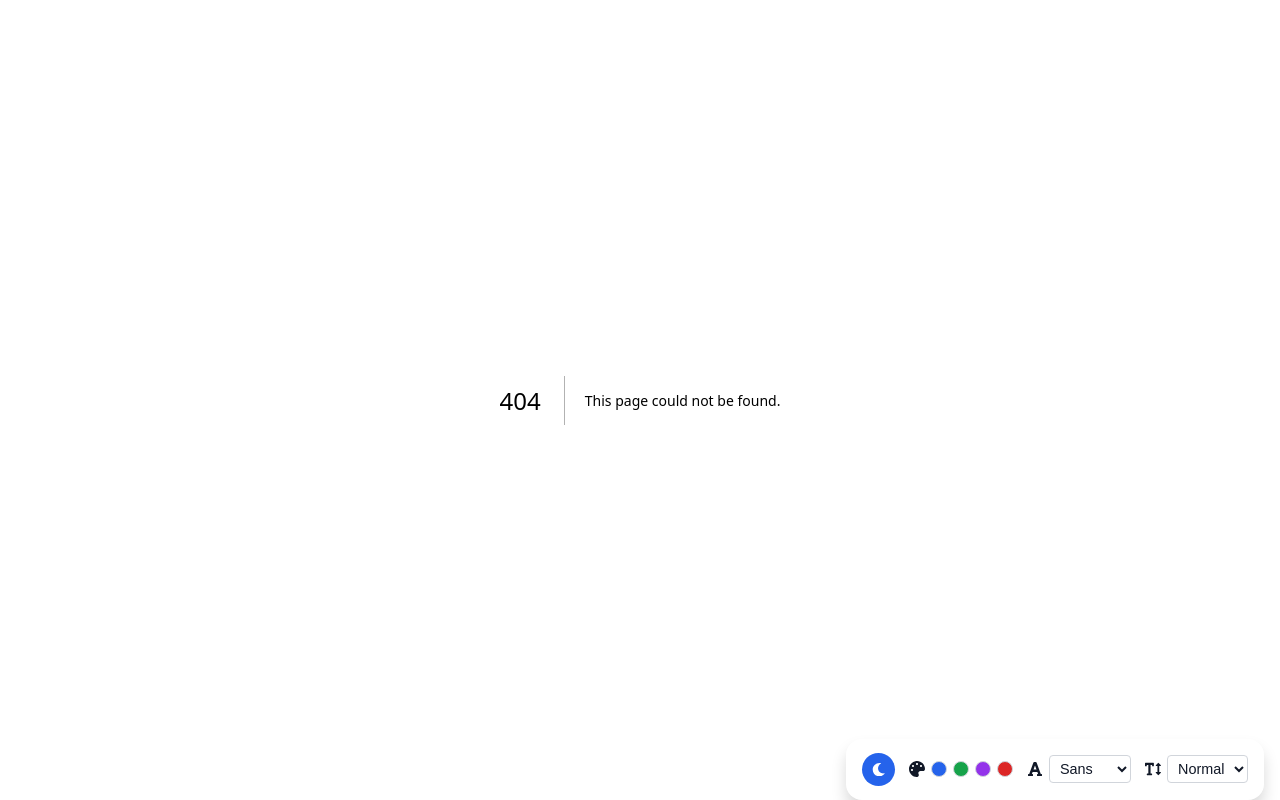
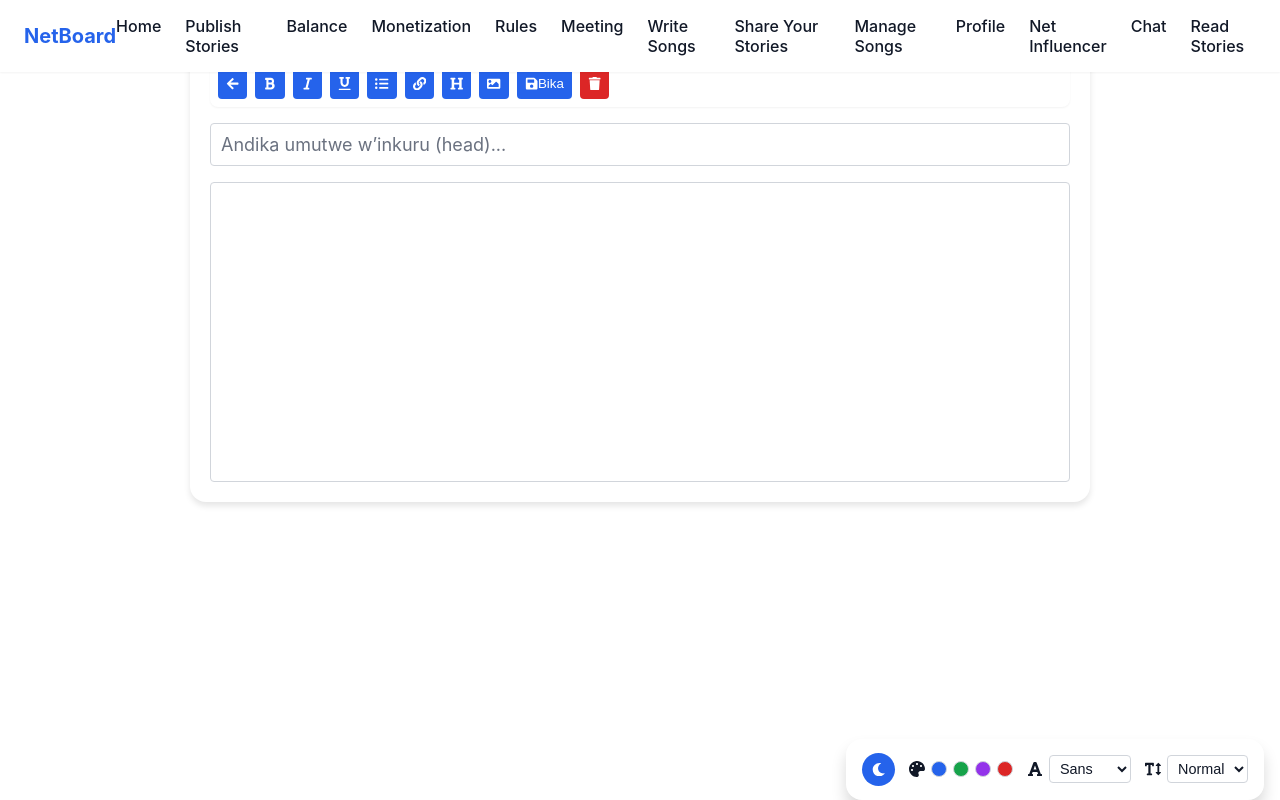
Before and after one commit to Newbhjj2222/admin, a Next.js app: page /editor in a window 1280 px wide. Before the commit this address had no page. Built offline with nearby package versions, Linux system fonts and the light colour scheme.

Commit message:
Create editor.js

```diff
--- /dev/null
+++ b/src/pages/editor.js
@@ -0,0 +1,218 @@
+'use client';
+import React, { useEffect, useState, useRef } from "react";
+import { useRouter, useSearchParams } from "next/navigation";
+import { db } from "@/components/firebase";
+import { doc, getDoc, updateDoc } from "firebase/firestore";
+import { FaBold, FaItalic, FaUnderline, FaHeading, FaListUl, FaLink, FaImage, FaSave, FaTrash, FaArrowLeft } from "react-icons/fa";
+import Net from "../components/Net";
+
+export default function EditorPage() {
+  const router = useRouter();
+  const searchParams = useSearchParams();
+  const postId = searchParams.get("id");
+  const editorRef = useRef(null);
+
+  const [head, setHead] = useState("");
+  const [story, setStory] = useState("");
+  const [imageUrl, setImageUrl] = useState("");
+  const [loading, setLoading] = useState(false);
+
+  useEffect(() => {
+    if (!postId) return;
+    const fetchPost = async () => {
+      try {
+        const ref = doc(db, "posts", postId);
+        const snap = await getDoc(ref);
+        if (snap.exists()) {
+          const data = snap.data();
+          setHead(data.head || "");
+          setStory(data.story || "");
+          setImageUrl(data.imageUrl || "");
+          if (editorRef.current) editorRef.current.innerHTML = data.story || "";
+        } else {
+          alert("Inkuru ntiboneka.");
+          router.push("/");
+        }
+      } catch (error) {
+        console.error("Error fetching post:", error);
+      }
+    };
+    fetchPost();
+  }, [postId, router]);
+
+  const formatText = (command) => {
+    document.execCommand(command, false, null);
+  };
+
+  const insertImage = () => {
+    const url = prompt("Shyiramo URL y'ifoto:");
+    if (!url) return;
+    document.execCommand("insertImage", false, url);
+  };
+
+  const savePost = async () => {
+    if (!head.trim()) return alert("Shyiramo umutwe w'inkuru!");
+    if (!editorRef.current) return;
+
+    const content = editorRef.current.innerHTML;
+    setLoading(true);
+    try {
+      const ref = doc(db, "posts", postId);
+      await updateDoc(ref, {
+        head,
+        story: content,
+        imageUrl,
+        updatedAt: new Date(),
+      });
+      setStory(content);
+      setLoading(false);
+      alert("Inkuru ivuguruwe neza ✅");
+    } catch (error) {
+      setLoading(false);
+      console.error("Error saving post:", error);
+      alert("Byanze gukomeza kubika inkuru.");
+    }
+  };
+
+  const deletePost = async () => {
+    if (!confirm("Ushaka koko gusiba iyi nkuru?")) return;
+    try {
+      await updateDoc(doc(db, "posts", postId), { deleted: true });
+      alert("Inkuru yasibwe 🚫");
+      router.push("/");
+    } catch (error) {
+      console.error("Error deleting post:", error);
+      alert("Byanze gusiba inkuru.");
+    }
+  };
+
+  const handleInput = (e) => {
+    const sel = window.getSelection();
+    if (!sel.rangeCount) return;
+    const range = sel.getRangeAt(0);
+    setStory(editorRef.current.innerHTML);
+    sel.removeAllRanges();
+    sel.addRange(range);
+  };
+
+  return (
+    <>
+      <Net />
+      <div className="editorContainer">
+        {/* Toolbar */}
+        <div className="toolbar">
+          <button onClick={() => router.back()} title="Subira inyuma"><FaArrowLeft /></button>
+          <button onClick={() => formatText("bold")} title="Bold"><FaBold /></button>
+          <button onClick={() => formatText("italic")} title="Italic"><FaItalic /></button>
+          <button onClick={() => formatText("underline")} title="Underline"><FaUnderline /></button>
+          <button onClick={() => formatText("insertUnorderedList")} title="List"><FaListUl /></button>
+          <button onClick={() => formatText("createLink")} title="Link"><FaLink /></button>
+          <button onClick={() => formatText("formatBlock", "<h2>")} title="Heading"><FaHeading /></button>
+          <button onClick={insertImage} title="Insert Image"><FaImage /></button>
+          <button onClick={savePost} disabled={loading} title="Save"><FaSave /> {loading ? "Irabika..." : "Bika"}</button>
+          <button onClick={deletePost} className="delete" title="Delete"><FaTrash /></button>
+        </div>
+
+        {imageUrl && <img src={imageUrl} alt={head} className="postImage" />}
+
+        <input
+          className="titleInput"
+          placeholder="Andika umutwe w’inkuru (head)..."
+          value={head}
+          onChange={(e) => setHead(e.target.value)}
+        />
+
+        <div
+          className="editorArea"
+          contentEditable
+          suppressContentEditableWarning
+          ref={editorRef}
+          onInput={handleInput}
+        ></div>
+      </div>
+
+      {/* =========================
+          CSS INLINE FOR THEME SUPPORT
+      ========================= */}
+      <style jsx>{`
+        .editorContainer {
+          max-width: 900px;
+          margin: 40px auto;
+          padding: 20px;
+          background: var(--bg-card);
+          color: var(--foreground);
+          border-radius: var(--radius-lg);
+          box-shadow: var(--shadow-md);
+          display: flex;
+          flex-direction: column;
+          gap: 16px;
+        }
+
+        .toolbar {
+          display: flex;
+          flex-wrap: wrap;
+          gap: 8px;
+          background: var(--bg-card);
+          padding: 8px;
+          border-radius: var(--radius-md);
+          box-shadow: var(--shadow-sm);
+        }
+
+        .toolbar button {
+          background: var(--primary);
+          color: var(--text-light);
+          border: none;
+          border-radius: var(--radius-sm);
+          padding: 8px;
+          cursor: pointer;
+          display: flex;
+          align-items: center;
+          justify-content: center;
+          transition: transform 0.15s;
+        }
+        .toolbar button:hover { transform: translateY(-2px); }
+        .toolbar .delete { background: var(--danger); }
+
+        .postImage {
+          width: 100%;
+          max-height: 400px;
+          object-fit: cover;
+          border-radius: var(--radius-md);
+        }
+
+        .titleInput {
+          padding: 10px;
+          font-size: var(--text-lg);
+          font-family: var(--font-sans);
+          border-radius: var(--radius-sm);
+          border: 1px solid var(--gray-300);
+          background: var(--bg-card);
+          color: var(--foreground);
+          outline: none;
+        }
+
+        .titleInput::placeholder { color: var(--text-muted); }
+
+        .editorArea {
+          min-height: 300px;
+          padding: 12px;
+          font-family: var(--font-sans);
+          font-size: var(--text-base);
+          background: var(--bg-card);
+          color: var(--foreground);
+          border-radius: var(--radius-sm);
+          border: 1px solid var(--gray-300);
+          outline: none;
+          overflow-y: auto;
+        }
+
+        /* Responsive */
+        @media (max-width: 768px) {
+          .editorContainer { padding: 16px; margin: 20px; }
+          .toolbar button { padding: 6px; font-size: 0.9rem; }
+          .titleInput { font-size: var(--text-base); }
+        }
+      `}</style>
+    </>
+  );
+}
```
